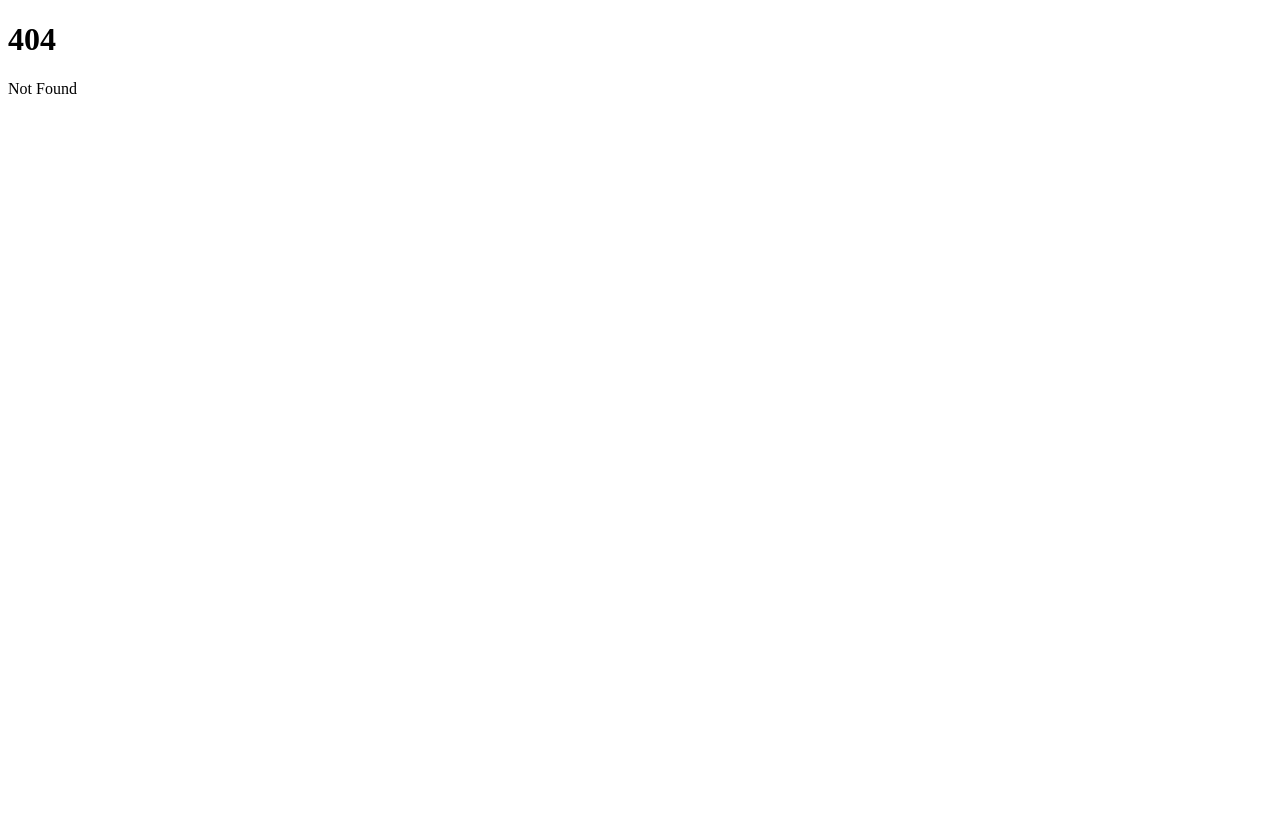
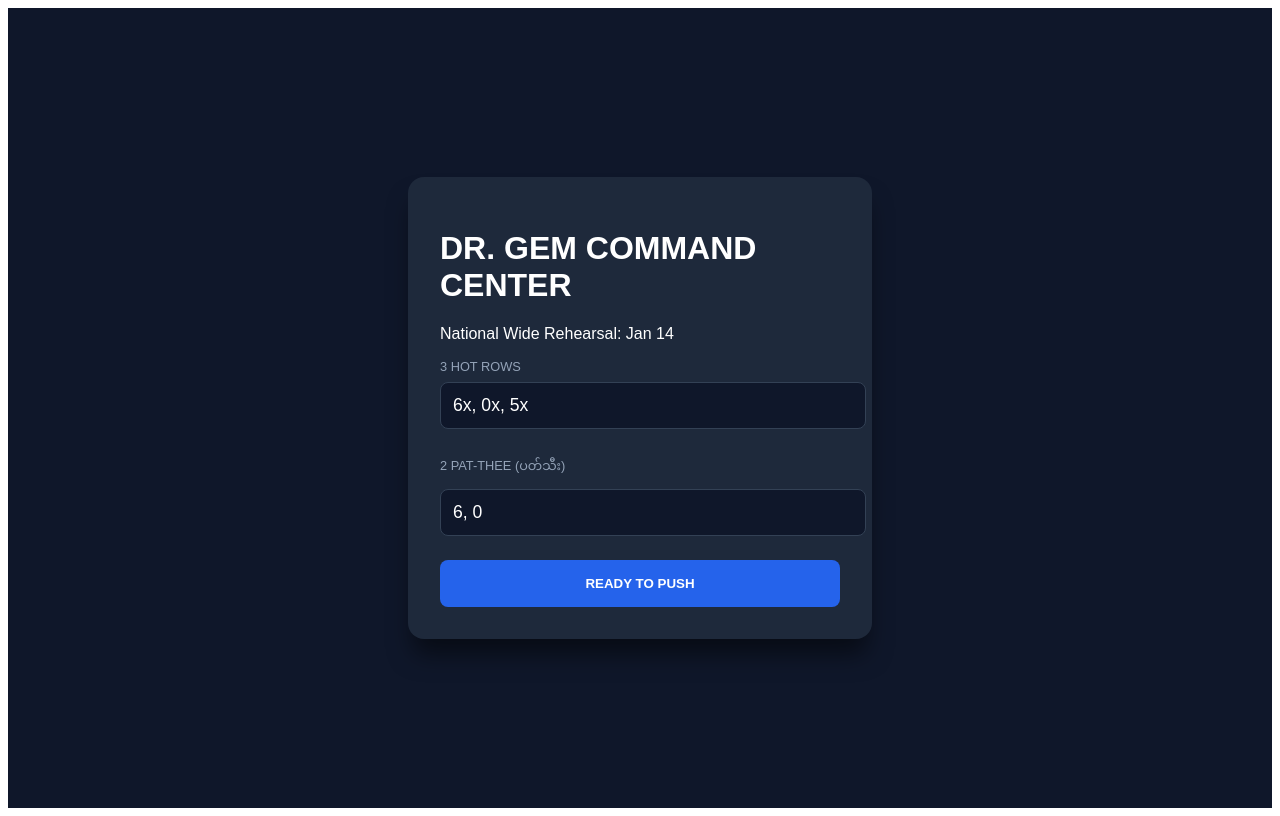
Before and after one commit to mozzarellaexpertise-coder/2DLive, a SvelteKit app: page /admin in a window 1280 px wide. Before the commit this address had no page. Built offline with nearby package versions, Linux system fonts and the light colour scheme; no server answers.

Commit message:
prediction!!!

```diff
--- /dev/null
+++ b/src/routes/admin/+page.svelte
@@ -0,0 +1,64 @@
+<script>
+  import { createClient } from '@supabase/supabase-js';
+
+  const supabaseUrl = import.meta.env.VITE_SUPABASE_URL;
+  const supabaseAnonKey = import.meta.env.VITE_SUPABASE_ANON_KEY;
+  const supabase = createClient(supabaseUrl, supabaseAnonKey);
+
+  let hotRows = "6x, 0x, 5x";
+  let patThee = "6, 0";
+  let status = "READY TO PUSH";
+
+  async function pushToNational() {
+    status = "BROADCASTING...";
+
+    // We update the 'broadcast' table that the main page is listening to
+    const { error } = await supabase
+      .from('broadcast')
+      .update({
+        rows: hotRows,
+        pat_thee: patThee,
+        updated_at: new Date()
+      })
+      .eq('id', 'live_feed');
+
+    if (error) {
+      status = "ERROR: " + error.message;
+    } else {
+      status = "SUCCESS: SENT TO VERCEL";
+      setTimeout(() => status = "READY TO PUSH", 3000);
+    }
+  }
+</script>
+
+<main>
+  <div class="card">
+    <h1>DR. GEM COMMAND CENTER</h1>
+    <p>National Wide Rehearsal: Jan 14</p>
+
+    <div class="input-group">
+      <label>3 Hot Rows</label>
+      <input bind:value={hotRows} placeholder="e.g. 6x, 0x, 5x" />
+    </div>
+
+    <div class="input-group">
+      <label>2 Pat-Thee (ပတ်သီး)</label>
+      <input bind:value={patThee} placeholder="e.g. 6, 0" />
+    </div>
+
+    <button on:click={pushToNational} class={status.includes('SUCCESS') ? 'success' : ''}>
+      {status}
+    </button>
+  </div>
+</main>
+
+<style>
+  main { min-height: 100vh; background: #0f172a; display: flex; align-items: center; justify-content: center; font-family: sans-serif; }
+  .card { background: #1e293b; padding: 2rem; border-radius: 1rem; box-shadow: 0 20px 25px -5px rgba(0,0,0,0.5); width: 100%; max-width: 400px; color: white; }
+  .input-group { margin-bottom: 1.5rem; }
+  label { display: block; font-size: 0.8rem; color: #94a3b8; margin-bottom: 0.5rem; text-transform: uppercase; }
+  input { width: 100%; padding: 0.75rem; border-radius: 0.5rem; border: 1px solid #334155; background: #0f172a; color: white; font-size: 1.1rem; }
+  button { width: 100%; padding: 1rem; background: #2563eb; color: white; border: none; border-radius: 0.5rem; font-weight: bold; cursor: pointer; transition: 0.2s; }
+  button:hover { background: #1d4ed8; }
+  .success { background: #10b981 !important; }
+</style>
```
